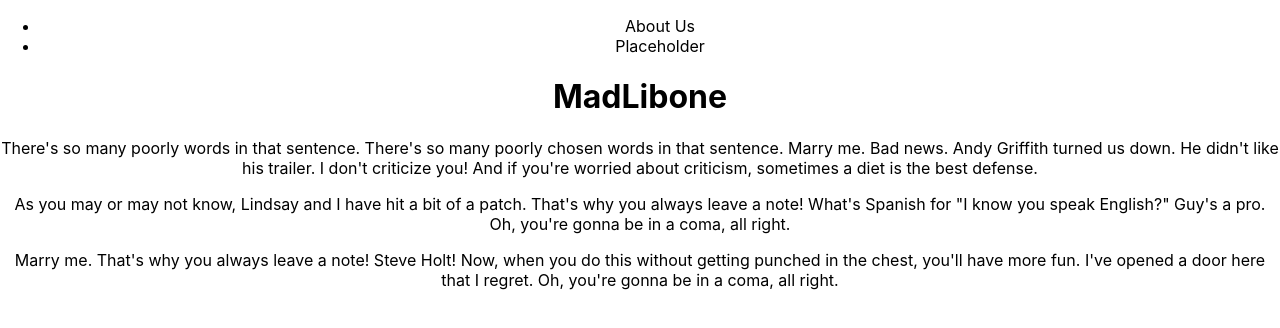
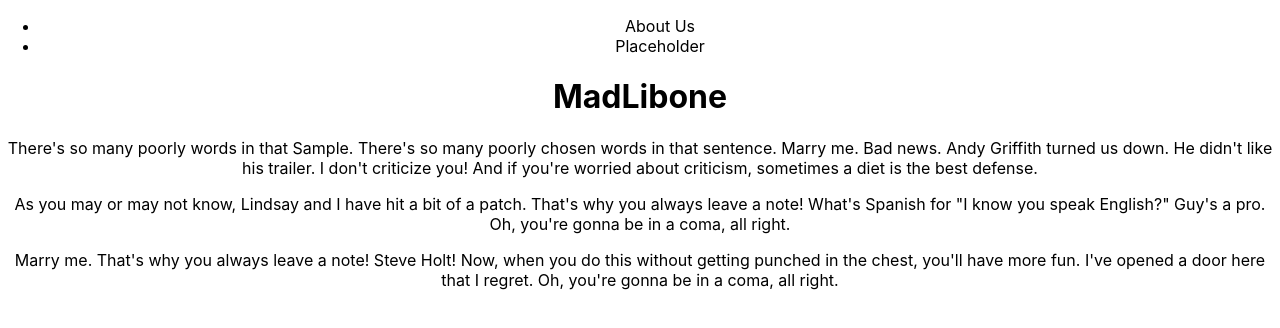
Before and after one commit to madLibsClone/FunnyLibs, a React (Create React App) app: page /Form in a window 1280 px wide. Both pictures are taken after typing "Sample", "Sample", "Sample", "Sample", "Sample" into the empty fields and a click on the button "Submit". Shown: the top 328 px of the page. Built offline with nearby package versions, Linux system fonts and the light colour scheme.

Commit message:
Passed userInputs to madlibgit add -Agit add -Agit add -Agit add -Agit add -Agit add -Agit add -A

```diff
--- a/src/comp/Form.js
+++ b/src/comp/Form.js
@@ -1,13 +1,8 @@
 import { useState } from "react";
-import { Link, useNavigate } from "react-router-dom";
+import { useNavigate } from "react-router-dom";
 
 const Form = () => {
 
-  // const [nounOne, setNounOne] = useState('');
-  // const [nounTwo, setNounTwo] = useState('');
-  // const [adjOne, setAdjOne] = useState('');
-  // const [adjTwo, setAdjTwo] = useState('');
-  // const [verbOne, setVerbOne] = useState('');
   const [userInputs, setUserInputs] = useState({
     nounOne: '',
     nounTwo: '',
@@ -27,7 +22,9 @@
 
   const handleSubmit = (e) => {
     e.preventDefault()
-    navigate("/Display", )
+    navigate("/Display", {
+      state : userInputs
+    })
   }
 
   return(
--- a/src/comp/routes/Display.js
+++ b/src/comp/routes/Display.js
@@ -1,9 +1,13 @@
+import { useLocation } from "react-router-dom";
+
 const Display = () => {
+    const location = useLocation();
+
     return (
 
         <section>
             <p>
-                There's so many poorly words in that sentence. There's so many poorly chosen words in that sentence. Marry me. Bad news. Andy Griffith turned us down. He didn't like his trailer. I don't criticize you! And if you're worried about criticism, sometimes a diet is the best defense.
+                There's so many poorly words in that {location.state.nounOne}. There's so many poorly chosen words in that sentence. Marry me. Bad news. Andy Griffith turned us down. He didn't like his trailer. I don't criticize you! And if you're worried about criticism, sometimes a diet is the best defense.
             </p>
 
             <p>
```
Also changed, not shown: src/comp/madlibs/MadLibOne.js (deleted, +0 -13 lines).
